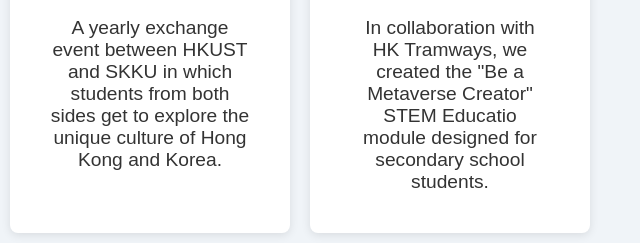
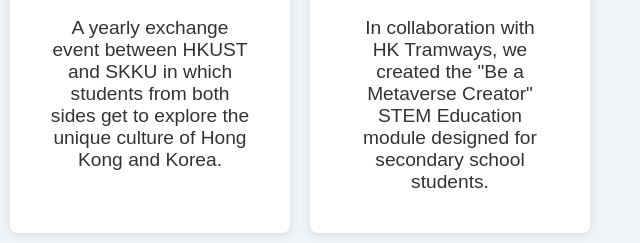
Before and after one commit to PHC1125/E2IMetaverse, a plain HTML site: page index.html in a window 1280 px wide. Shown: the part 484-727 px from the top of the page, 640-1280 px from the left. Drawn offline with Linux system fonts and the light colour scheme.

Commit message:
Update index.html

```diff
--- a/index.html
+++ b/index.html
@@ -98,7 +98,7 @@
         <div class="section">
             <img src="images/4.jpg" alt="Collaboration with HK Tramways">
             <h2><a href="https://www.spatial.io/s/E2I-x-Tramplus-Demo-Scene-30A-6499457f89f0ff5567a0a458?share=8548557761951585420">Collaboration with HK Tramways</a></h2>
-            <p>In collaboration with HK Tramways, we created the "Be a Metaverse Creator" STEM Educatio module designed for secondary school students.</p>
+            <p>In collaboration with HK Tramways, we created the "Be a Metaverse Creator" STEM Education module designed for secondary school students.</p>
         </div>
 
         <div class="section">
```
